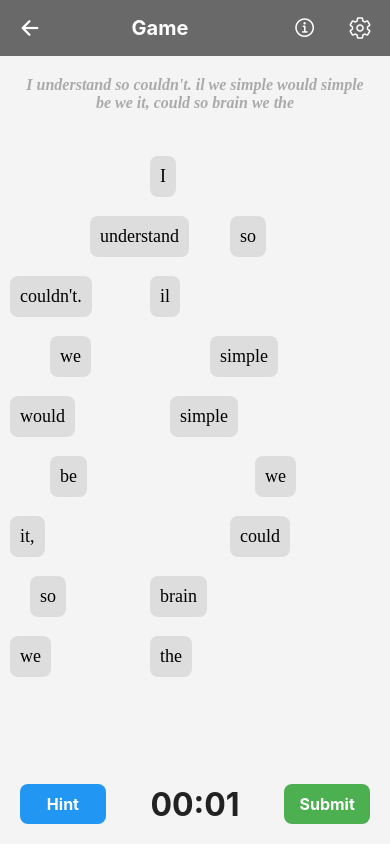
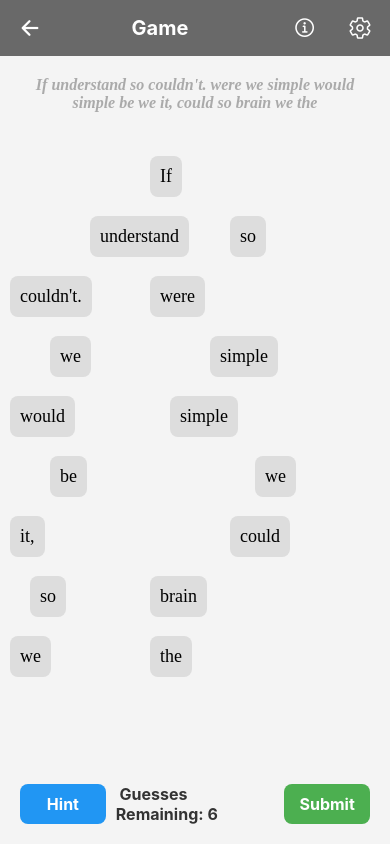
Before and after one commit to RRRobert212/Mixed, a React Native app: screen /Game in a window 390 px wide. Shown: the top 862 px of the page. Built offline with nearby package versions, Linux system fonts and the light colour scheme.

Commit message:
new stuff with hints and guesses, need aesthetic fix

```diff
--- a/src/screens/GameScreen.js
+++ b/src/screens/GameScreen.js
@@ -42,6 +42,11 @@ export default function GameScreen() {
 
   const [connections, setConnections] = useState([]);          // current frame's connections
   const [persistentConnections, setPersistentConnections] = useState([]); // ALL confirmed correct connections
+
+  const MAX_SUBMITS = 6;
+  const [remainingSubmits, setRemainingSubmits] = useState(MAX_SUBMITS);
+  const MAX_HINTS = 5;
+  const [remainingHints, setRemainingHints] = useState(MAX_HINTS);
 
 
   function updatePosition(index, newX, newY, boxSize) {
@@ -152,24 +157,50 @@ const [persistentConnections, setPersistentConnections] = useState([]); // ALL c
   };
 
 function handleSubmit() {
+
+  if (remainingSubmits <= 0){
+    //alert message saying game over / game over logic
+  }
+
   const userAnswer = getSortedWords();
   const isCorrect = verifyOrder(userAnswer);
+
+  setRemainingSubmits(prev => {
+  const next = prev - 1;
+
+
+    return next;
+  });
+
+  if (isCorrect) {
+    //alert message saying game one
+    console.log('correreeect!')
+  }
+  else {console.log('WRONG')}
+}
+
+  function handleHint() {
+  if (remainingHints <= 0) {
+
+    //alert message saying no hints remaining
+    return
+  }
+
+
+
+  const userAnswer = getSortedWords();
   const { updatedPositions, connectedPairs } = evaluateWordPositions(wordPositions, WORD_LIST, LAYOUT);
 
   setWordPositions(updatedPositions);
   setConnections(connectedPairs);
 
   setPersistentConnections(prev => {
-  // Create a Set of already claimed directions
     const hasInbound = new Set(prev.map(pair => pair[1]));
     const hasOutbound = new Set(prev.map(pair => pair[0]));
-
     const newOnes = [];
 
     for (const [from, to] of connectedPairs) {
       if (hasOutbound.has(from) || hasInbound.has(to)) continue;
-
-    // Prevent duplicate reverse pairs
       if (prev.some(([a, b]) => a === from && b === to)) continue;
 
       newOnes.push([from, to]);
@@ -180,12 +211,15 @@ setPersistentConnections(prev => {
     return [...prev, ...newOnes];
   });
 
+  // Decrement Hint count
+  setRemainingHints(prev => {
+    const next = prev - 1;
 
-  if (isCorrect) {
-    // handle win
+
+    return next;
+  });
+
   }
-}
-
 
   function handleUnlock(index) {
     setWordPositions(prevPositions => {
@@ -231,10 +265,6 @@ function triggerLockedMessage() {
 }
 
 
-  function handleHint() {
-    console.log('Hint button pressed');
-    // Show a hint or trigger hint logic
-  }
 
   return (
     <View style={styles.container}>
@@ -280,7 +310,9 @@ function triggerLockedMessage() {
           )}
       <View style={styles.bottomRow}>
         <HintButton onPress={handleHint} />
-        <Timer start={hasStarted} />
+        {/*    <Timer start={hasStarted} />  TIMER ELEMENT, REPLACED WITH Hints/guesses (GAME DESIGN CHOICE)*/}
+       {/* <Text style={styles.hintCounter}> Hints Remaining: {remainingHints} </Text> */}
+        <Text style={styles.submitCounter}> Guesses Remaining: {remainingSubmits} </Text>
         <SubmitButton onPress={handleSubmit} />
       </View>
     </View>
@@ -330,4 +362,14 @@ const styles = StyleSheet.create({
     fontWeight: '500',
     textAlign: 'center',
   },
+  hintCounter: {
+  fontSize: 16,
+  fontWeight: 'bold',
+  color: '#333',
+  },
+  submitCounter: {
+  fontSize: 16,
+  fontWeight: 'bold',
+  color: '#333',
+  },
 });
--- a/src/utils/constants.js
+++ b/src/utils/constants.js
@@ -26,5 +26,5 @@ export const ANIMATION = {
 };
 
 export const WORD_LIST = [
-'I', 'the', 'brain', 'il', 'so', 'simple', 'we', 'could', 'understand', 'it,', 'we', 'would', 'be', 'so', 'simple', 'we', 'couldn\'t.'
+'If', 'the', 'brain', 'were', 'so', 'simple', 'we', 'could', 'understand', 'it,', 'we', 'would', 'be', 'so', 'simple', 'we', 'couldn\'t.'
 ];
--- a/src/utils/verification.js
+++ b/src/utils/verification.js
@@ -20,13 +20,13 @@ export function evaluateWordPositions(positions, correctList, layout) {
     const correctWord = correctList[i];
     const isCorrect = pos.word === correctWord;
 
-    const wasAlreadyCorrect = positions[pos.index]?.isCorrect;
+    const previous = positions[pos.index];
 
     updated[pos.index] = {
       ...updated[pos.index],
-      locked: isCorrect || wasAlreadyCorrect,
-      isCorrect: isCorrect || wasAlreadyCorrect,
-      correctIndexTag: (isCorrect ? i + 1 : positions[pos.index]?.correctIndexTag) ?? null,
+      locked: isCorrect,                        // 🔁 updated based on current position only
+      isCorrect: isCorrect,                    // 🔁 not persistent anymore
+      correctIndexTag: previous?.correctIndexTag ?? (isCorrect ? i + 1 : null), // ✅ persist tag only
       adjacentToCorrect: false
     };
   });
```
Lines whose indentation alone changed are shown as unchanged.
